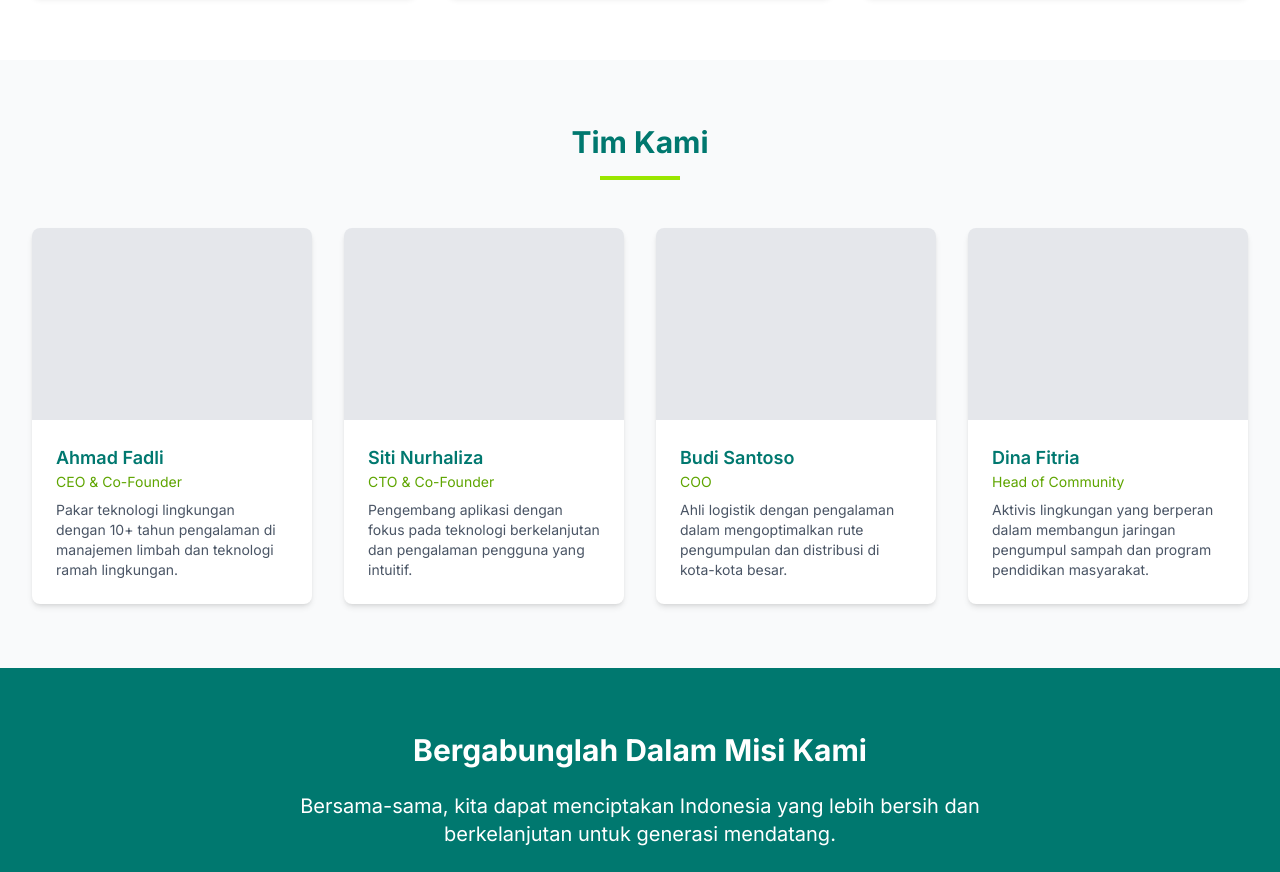
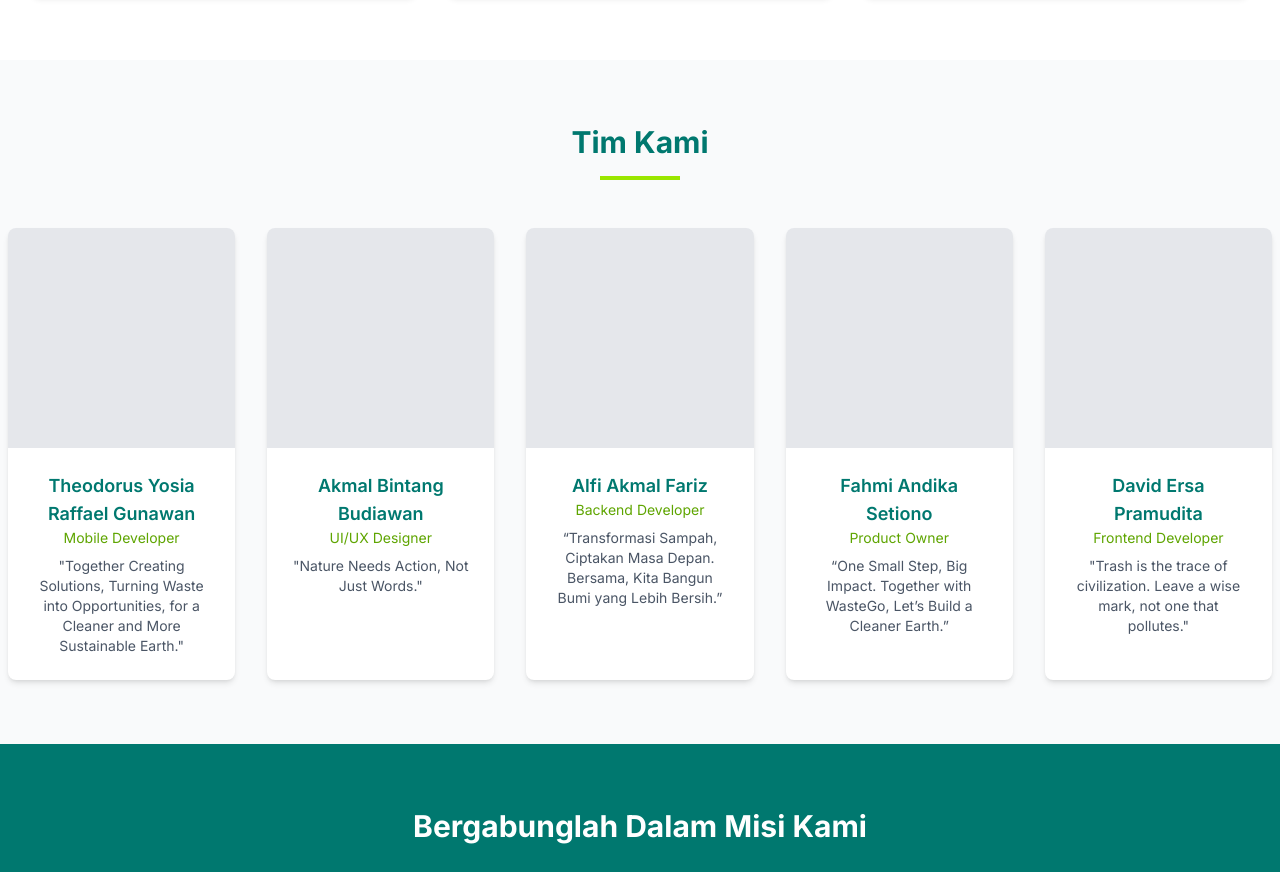
Before and after one commit to Twook21/wastego, a React (Vite) app: page /about in a window 1280 px wide. Shown: the part 1780-2652 px from the top of the page. Built offline with nearby package versions, Linux system fonts and the light colour scheme.

Commit message:
aboutpage(tim)

```diff
--- a/src/pages/AboutPage.jsx
+++ b/src/pages/AboutPage.jsx
@@ -126,57 +126,69 @@ function AboutPage() {
 
       {/* Tim */}
       <section className="py-16 bg-gray-50 dark:bg-gray-800">
-        <div className="max-w-7xl mx-auto px-4 sm:px-6 lg:px-8">
+        <div className="max-w-7xl mx-auto px-4 sm:px-6 lg:px-2">
           <div className="text-center mb-12">
             <h2 className="text-3xl font-bold text-teal-700 dark:text-lime-400 mb-4">Tim Kami</h2>
             <div className="h-1 w-20 bg-lime-400 dark:bg-lime-300 mx-auto"></div>
           </div>
 
-          <div className="grid grid-cols-1 sm:grid-cols-2 lg:grid-cols-4 gap-8">
+          <div className="grid grid-cols-1 sm:grid-cols-2 lg:grid-cols-5 gap-8">
             {/* Anggota Tim 1 */}
             <div className="bg-white dark:bg-gray-700 rounded-lg shadow-md overflow-hidden">
-              <div className="h-48 bg-gray-200 dark:bg-gray-600"></div>
+              <div className="h-55 bg-gray-200 dark:bg-gray-600"></div>
               <div className="p-6">
-                <h3 className="text-lg font-semibold text-teal-700 dark:text-white">Ahmad Fadli</h3>
-                <p className="text-sm text-lime-600 dark:text-lime-400 mb-2">CEO & Co-Founder</p>
-                <p className="text-gray-600 dark:text-gray-300 text-sm">
-                  Pakar teknologi lingkungan dengan 10+ tahun pengalaman di manajemen limbah dan teknologi ramah lingkungan.
+                <h3 className="text-lg font-semibold text-center text-teal-700 dark:text-white">Theodorus Yosia Raffael Gunawan</h3>
+                <p className="text-sm text-lime-600 text-center dark:text-lime-400 mb-2">Mobile Developer</p>
+                <p className="text-gray-600 dark:text-gray-300 text-center text-sm">
+                    "Together Creating Solutions, Turning Waste into Opportunities, for a Cleaner and More Sustainable Earth."
                 </p>
               </div>
             </div>
 
             {/* Anggota Tim 2 */}
             <div className="bg-white dark:bg-gray-700 rounded-lg shadow-md overflow-hidden">
-              <div className="h-48 bg-gray-200 dark:bg-gray-600"></div>
+              <div className="h-55 bg-gray-200 dark:bg-gray-600"></div>
               <div className="p-6">
-                <h3 className="text-lg font-semibold text-teal-700 dark:text-white">Siti Nurhaliza</h3>
-                <p className="text-sm text-lime-600 dark:text-lime-400 mb-2">CTO & Co-Founder</p>
-                <p className="text-gray-600 dark:text-gray-300 text-sm">
-                  Pengembang aplikasi dengan fokus pada teknologi berkelanjutan dan pengalaman pengguna yang intuitif.
+                <h3 className="text-lg font-semibold text-center text-teal-700 dark:text-white">Akmal Bintang Budiawan</h3>
+                <p className="text-sm text-lime-600 text-center dark:text-lime-400 mb-2">UI/UX Designer</p>
+                <p className="text-gray-600 dark:text-gray-300 text-center text-sm">
+                    "Nature Needs Action, Not Just Words."
                 </p>
               </div>
             </div>
 
             {/* Anggota Tim 3 */}
             <div className="bg-white dark:bg-gray-700 rounded-lg shadow-md overflow-hidden">
-              <div className="h-48 bg-gray-200 dark:bg-gray-600"></div>
+              <div className="h-55 bg-gray-200 dark:bg-gray-600"></div>
               <div className="p-6">
-                <h3 className="text-lg font-semibold text-teal-700 dark:text-white">Budi Santoso</h3>
-                <p className="text-sm text-lime-600 dark:text-lime-400 mb-2">COO</p>
-                <p className="text-gray-600 dark:text-gray-300 text-sm">
-                  Ahli logistik dengan pengalaman dalam mengoptimalkan rute pengumpulan dan distribusi di kota-kota besar.
+                <h3 className="text-lg font-semibold text-center text-teal-700 dark:text-white">Alfi Akmal Fariz</h3>
+                <p className="text-sm text-lime-600 text-center dark:text-lime-400 mb-2">Backend Developer</p>
+                <p className="text-gray-600 dark:text-gray-300 text-center text-sm">
+                    “Transformasi Sampah, Ciptakan Masa Depan. Bersama, Kita Bangun Bumi yang Lebih Bersih.”
                 </p>
               </div>
             </div>
 
             {/* Anggota Tim 4 */}
             <div className="bg-white dark:bg-gray-700 rounded-lg shadow-md overflow-hidden">
-              <div className="h-48 bg-gray-200 dark:bg-gray-600"></div>
+              <div className="h-55 bg-gray-200 dark:bg-gray-600"></div>
               <div className="p-6">
-                <h3 className="text-lg font-semibold text-teal-700 dark:text-white">Dina Fitria</h3>
-                <p className="text-sm text-lime-600 dark:text-lime-400 mb-2">Head of Community</p>
-                <p className="text-gray-600 dark:text-gray-300 text-sm">
-                  Aktivis lingkungan yang berperan dalam membangun jaringan pengumpul sampah dan program pendidikan masyarakat.
+                <h3 className="text-lg font-semibold text-center text-teal-700 dark:text-white">Fahmi Andika Setiono</h3>
+                <p className="text-sm text-lime-600 text-center dark:text-lime-400 mb-2">Product Owner</p>
+                <p className="text-gray-600 dark:text-gray-300 text-center text-sm">
+                    “One Small Step, Big Impact. Together with WasteGo, Let’s Build a Cleaner Earth.”
+                </p>
+              </div>
+            </div>
+
+            {/* Anggota Tim 5 */}
+            <div className="bg-white dark:bg-gray-700 rounded-lg shadow-md overflow-hidden">
+              <div className="h-55 bg-gray-200 dark:bg-gray-600"></div>
+              <div className="p-6">
+                <h3 className="text-lg font-semibold text-center text-teal-700 dark:text-white">David Ersa Pramudita</h3>
+                <p className="text-sm text-lime-600 text-center dark:text-lime-400 mb-2">Frontend Developer</p>
+                <p className="text-gray-600 dark:text-gray-300 text-center text-sm">
+                    "Trash is the trace of civilization. Leave a wise mark, not one that pollutes."
                 </p>
               </div>
             </div>
```
